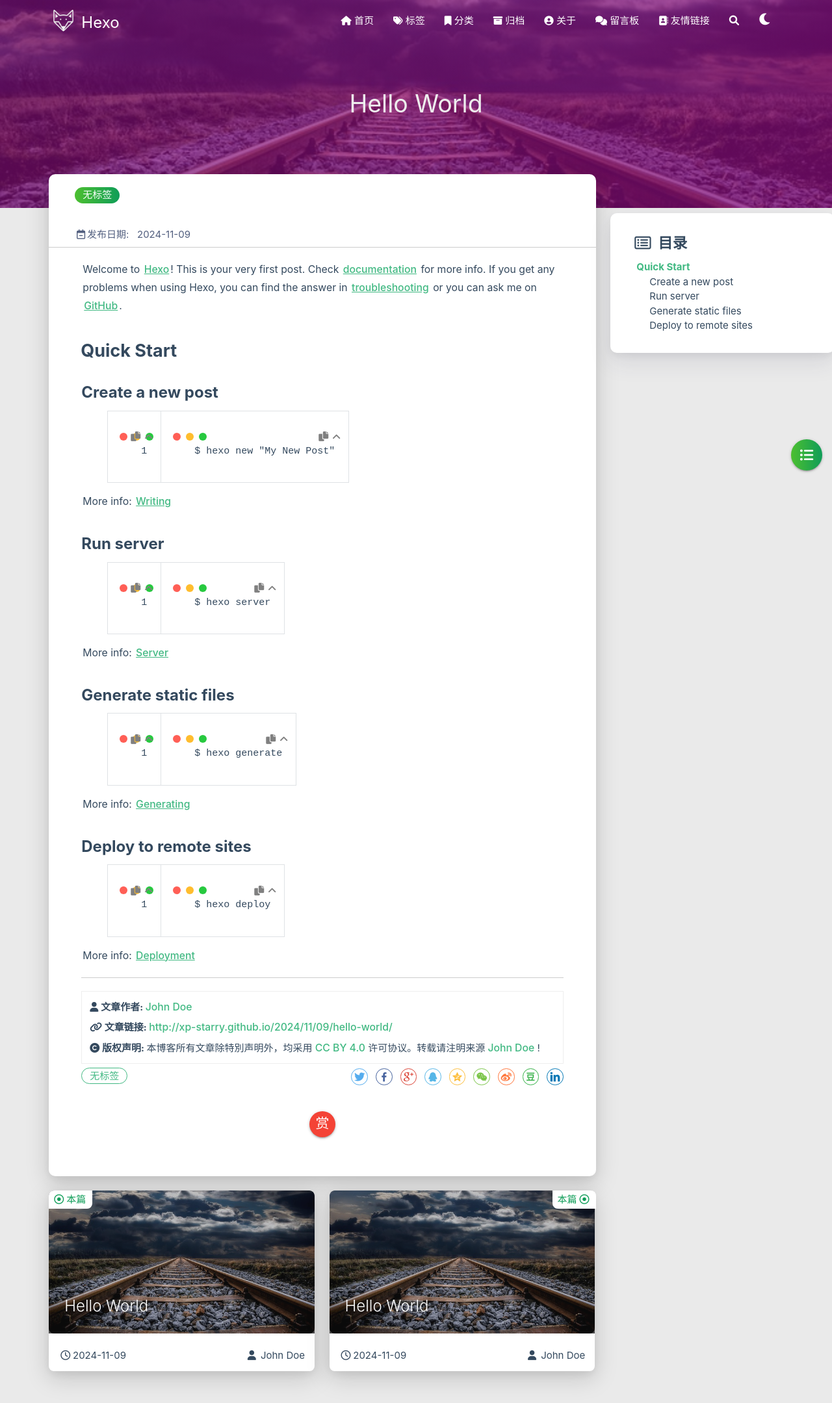
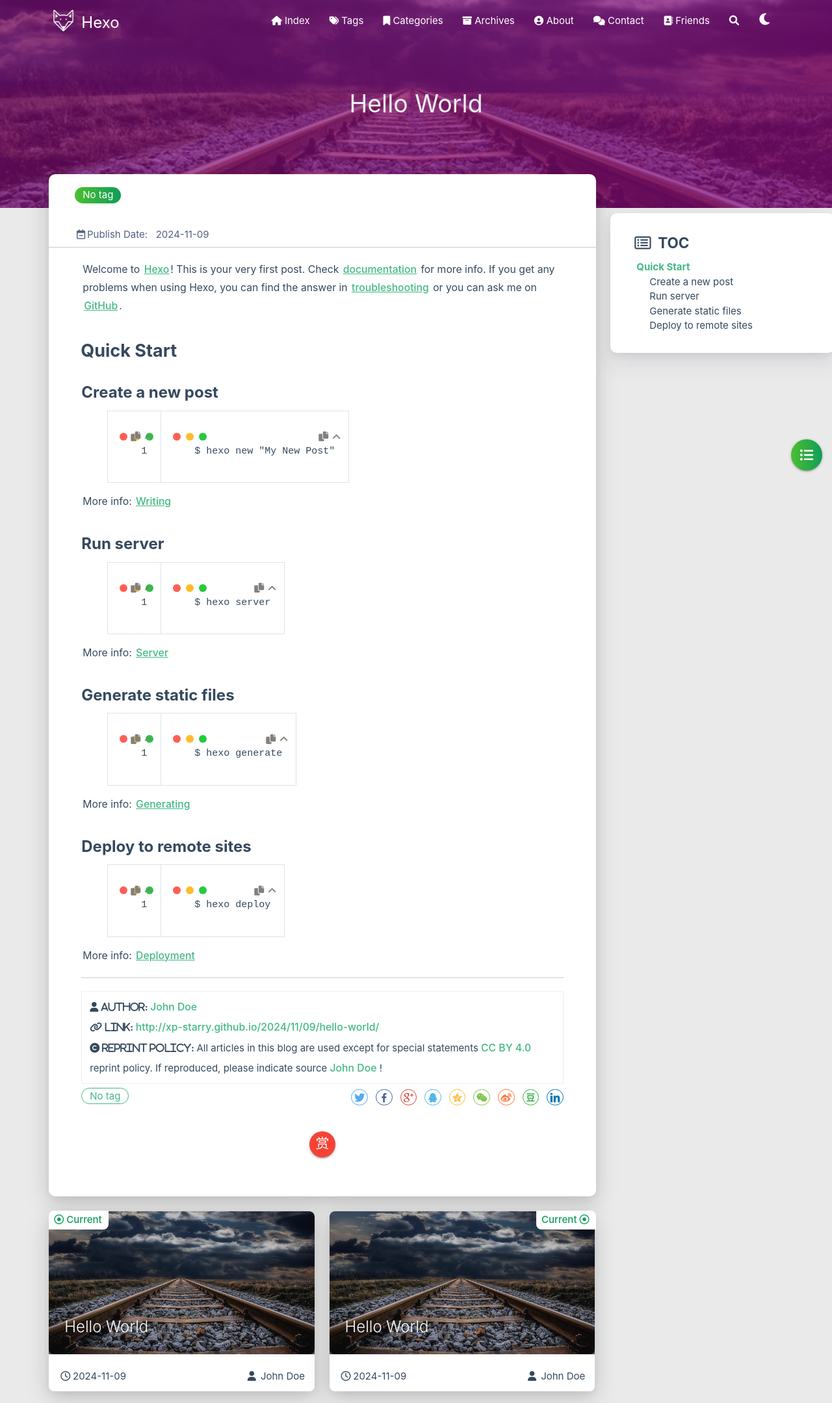
Before and after one commit to xp-starry/xp-starry.github.io, a plain HTML site: page 2024/11/09/hello-world/index.html in a window 1280 px wide. Shown: the top 2159 px of the page at 65% size. Drawn offline with Linux system fonts and the light colour scheme; some packages are replaced by stand-ins of ours; no server answers; a script that the page names is missing.

Commit message:
Site updated: 2024-11-09 22:53:23

```diff
--- a/2024/11/09/hello-world/index.html
+++ b/2024/11/09/hello-world/index.html
@@ -1,5 +1,5 @@
 <!DOCTYPE HTML>
-<html lang="zh-CN">
+<html lang="en">
 
 
 <head>
@@ -78,7 +78,7 @@
 
       <i class="fas fa-home" style="zoom: 0.6;"></i>
 
-      <span>首页</span>
+      <span>Index</span>
     </a>
 
   </li>
@@ -89,7 +89,7 @@
 
       <i class="fas fa-tags" style="zoom: 0.6;"></i>
 
-      <span>标签</span>
+      <span>Tags</span>
     </a>
 
   </li>
@@ -100,7 +100,7 @@
 
       <i class="fas fa-bookmark" style="zoom: 0.6;"></i>
 
-      <span>分类</span>
+      <span>Categories</span>
     </a>
 
   </li>
@@ -111,7 +111,7 @@
 
       <i class="fas fa-archive" style="zoom: 0.6;"></i>
 
-      <span>归档</span>
+      <span>Archives</span>
     </a>
 
   </li>
@@ -122,7 +122,7 @@
 
       <i class="fas fa-user-circle" style="zoom: 0.6;"></i>
 
-      <span>关于</span>
+      <span>About</span>
     </a>
 
   </li>
@@ -133,7 +133,7 @@
 
       <i class="fas fa-comments" style="zoom: 0.6;"></i>
 
-      <span>留言板</span>
+      <span>Contact</span>
     </a>
 
   </li>
@@ -144,14 +144,14 @@
 
       <i class="fas fa-address-book" style="zoom: 0.6;"></i>
 
-      <span>友情链接</span>
+      <span>Friends</span>
     </a>
 
   </li>
 
   <li>
     <a href="#searchModal" class="modal-trigger waves-effect waves-light">
-      <i id="searchIcon" class="fas fa-search" title="搜索" style="zoom: 0.85;"></i>
+      <i id="searchIcon" class="fas fa-search" title="Search" style="zoom: 0.85;"></i>
     </a>
   </li>
   <li>
@@ -184,7 +184,7 @@
 
 			    <i class="fa-fw fas fa-home"></i>
 
-			首页
+			Index
 		</a>
 
         </li>
@@ -195,7 +195,7 @@
 
 			    <i class="fa-fw fas fa-tags"></i>
 
-			标签
+			Tags
 		</a>
 
         </li>
@@ -206,7 +206,7 @@
 
 			    <i class="fa-fw fas fa-bookmark"></i>
 
-			分类
+			Categories
 		</a>
 
         </li>
@@ -217,7 +217,7 @@
 
 			    <i class="fa-fw fas fa-archive"></i>
 
-			归档
+			Archives
 		</a>
 
         </li>
@@ -228,7 +228,7 @@
 
 			    <i class="fa-fw fas fa-user-circle"></i>
 
-			关于
+			About
 		</a>
 
         </li>
@@ -239,7 +239,7 @@
 
 			    <i class="fa-fw fas fa-comments"></i>
 
-			留言板
+			Contact
 		</a>
 
         </li>
@@ -250,7 +250,7 @@
 
 			    <i class="fa-fw fas fa-address-book"></i>
 
-			友情链接
+			Friends
 		</a>
 
         </li>
@@ -362,7 +362,7 @@
                 <div class="col s7">
 
                           <div class="article-tag">
-                            <span class="chip bg-color">无标签</span>
+                            <span class="chip bg-color">No tag</span>
                           </div>
 
                 </div>
@@ -374,7 +374,7 @@
             <div class="post-info">
 
                 <div class="post-date info-break-policy">
-                    <i class="far fa-calendar-minus fa-fw"></i>发布日期:&nbsp;&nbsp;
+                    <i class="far fa-calendar-minus fa-fw"></i>Publish Date:&nbsp;&nbsp;
                     2024-11-09
                 </div>
 
@@ -421,7 +421,7 @@
             <div class="reprint__author">
                 <span class="reprint-meta" style="font-weight: bold;">
                     <i class="fas fa-user">
-                        文章作者:
+                        Author:
                     </i>
                 </span>
                 <span class="reprint-info">
@@ -431,7 +431,7 @@
             <div class="reprint__type">
                 <span class="reprint-meta" style="font-weight: bold;">
                     <i class="fas fa-link">
-                        文章链接:
+                        Link:
                     </i>
                 </span>
                 <span class="reprint-info">
@@ -441,13 +441,13 @@
             <div class="reprint__notice">
                 <span class="reprint-meta" style="font-weight: bold;">
                     <i class="fas fa-copyright">
-                        版权声明:
+                        Reprint policy:
                     </i>
                 </span>
                 <span class="reprint-info">
-                    本博客所有文章除特別声明外，均采用
+                    All articles in this blog are used except for special statements
                     <a href="https://creativecommons.org/licenses/by/4.0/deed.zh" rel="external nofollow noreferrer" target="_blank">CC BY 4.0</a>
-                    许可协议。转载请注明来源
+                    reprint policy. If reproduced, please indicate source
                     <a href="/about" target="_blank">John Doe</a>
                     !
                 </span>
@@ -457,7 +457,7 @@
 
     <script async defer>
       document.addEventListener("copy", function (e) {
-        let toastHTML = '<span>复制成功，请遵循本文的转载规则</span><button class="btn-flat toast-action" onclick="navToReprintStatement()" style="font-size: smaller">查看</a>';
+        let toastHTML = '<span>Copied successfully, please follow the reprint policy of this article</span><button class="btn-flat toast-action" onclick="navToReprintStatement()" style="font-size: smaller">more</a>';
         M.toast({html: toastHTML})
       });
 
@@ -472,7 +472,7 @@
                 <div class="post-meta__tag-list" style="display: inline-block;">
 
                         <div class="article-tag">
-                            <span class="chip bg-color">无标签</span>
+                            <span class="chip bg-color">No tag</span>
                         </div>
 
                 </div>
@@ -551,7 +551,7 @@
 
         <div class="article col s12 m6" data-aos="fade-up" data-aos="fade-up">
             <div class="article-badge left-badge text-color">
-                <i class="far fa-dot-circle"></i>&nbsp;本篇
+                <i class="far fa-dot-circle"></i>&nbsp;Current
             </div>
             <div class="card">
                 <a href="/2024/11/09/hello-world/">
@@ -589,7 +589,7 @@
 
         <div class="article col s12 m6" data-aos="fade-up">
             <div class="article-badge right-badge text-color">
-                本篇&nbsp;<i class="far fa-dot-circle"></i>
+                Current&nbsp;<i class="far fa-dot-circle"></i>
             </div>
             <div class="card">
                 <a href="/2024/11/09/hello-world/">
@@ -655,7 +655,7 @@
     </div>
     <div id="toc-aside" class="expanded col l3 hide-on-med-and-down">
         <div class="toc-widget card" style="background-color: white;">
-            <div class="toc-title"><i class="far fa-list-alt"></i>&nbsp;&nbsp;目录</div>
+            <div class="toc-title"><i class="far fa-list-alt"></i>&nbsp;&nbsp;TOC</div>
             <div id="toc-content"></div>
         </div>
     </div>
@@ -816,13 +816,13 @@
 
 
                 <span id="busuanzi_container_site_pv">
-                &nbsp;|&nbsp;<i class="far fa-eye"></i>&nbsp;总访问量:&nbsp;
+                &nbsp;|&nbsp;<i class="far fa-eye"></i>&nbsp;Total visits:&nbsp;
                     <span id="busuanzi_value_site_pv" class="white-color"></span>
             </span>
 
 
                 <span id="busuanzi_container_site_uv">
-                &nbsp;|&nbsp;<i class="fas fa-users"></i>&nbsp;总访问人数:&nbsp;
+                &nbsp;|&nbsp;<i class="fas fa-users"></i>&nbsp;Total visitors:&nbsp;
                     <span id="busuanzi_value_site_uv" class="white-color"></span>
             </span>
 
@@ -875,8 +875,8 @@
 <div id="searchModal" class="modal">
     <div class="modal-content">
         <div class="search-header">
-            <span class="title"><i class="fas fa-search"></i>&nbsp;&nbsp;搜索</span>
-            <input type="search" id="searchInput" name="s" placeholder="请输入搜索的关键字"
+            <span class="title"><i class="fas fa-search"></i>&nbsp;&nbsp;Search</span>
+            <input type="search" id="searchInput" name="s" placeholder="Please enter a search keyword"
                    class="search-input">
         </div>
         <div id="searchResult"></div>
```
Also changed, not shown: archives/2024/11/index.html (+25 -25 lines), archives/2024/index.html (+25 -25 lines), archives/index.html (+25 -25 lines), index.html (+21 -21 lines).
